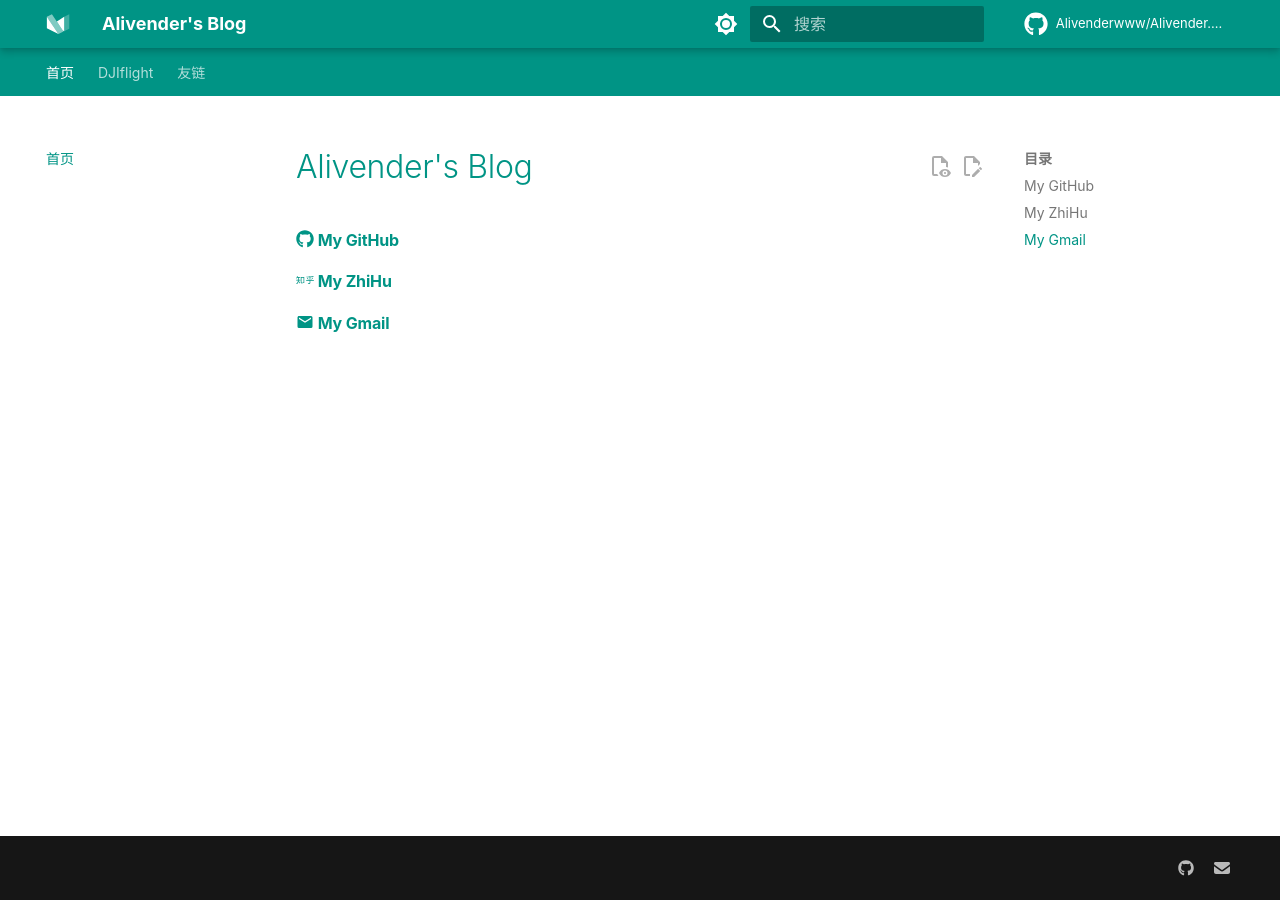
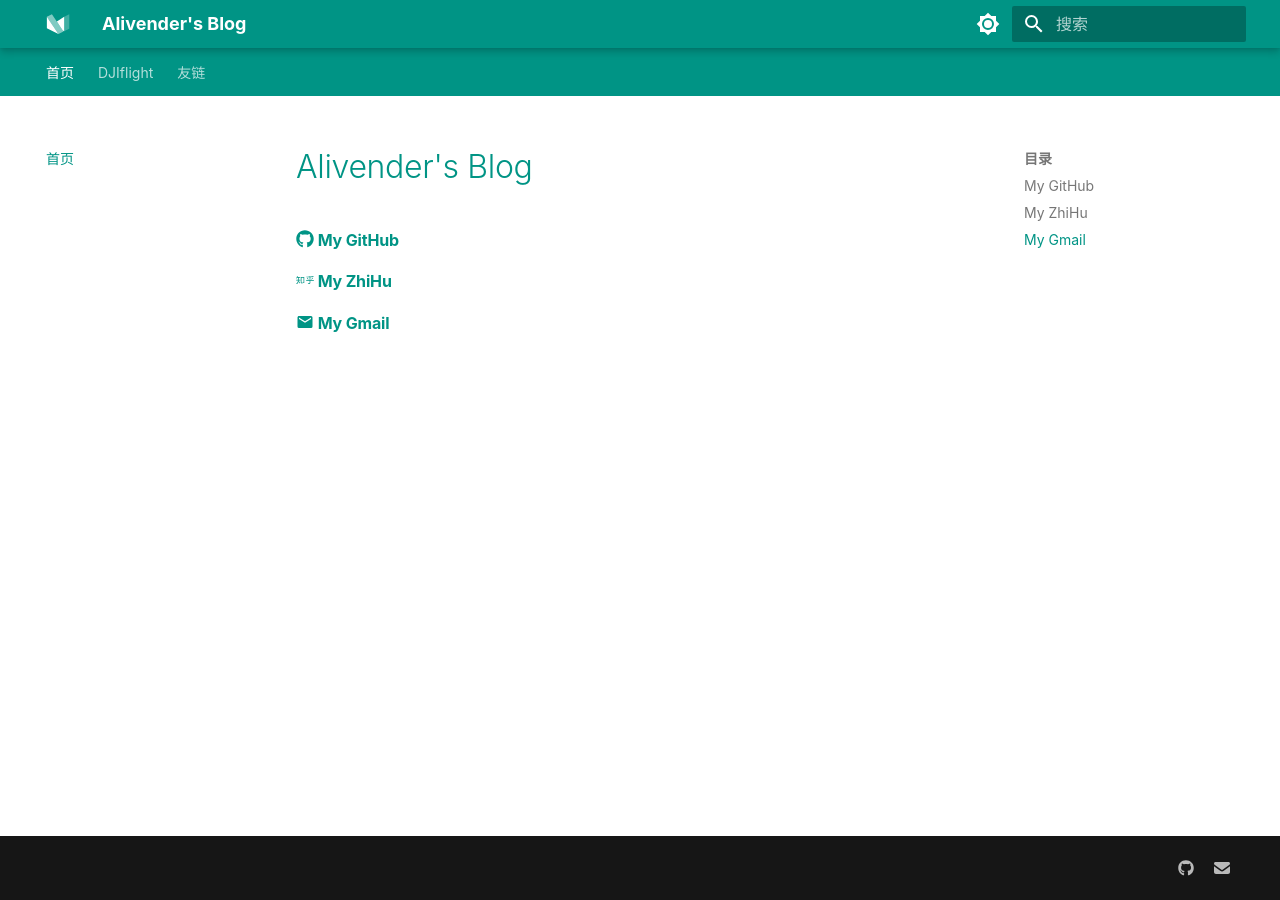
Before and after one commit to Alivenderwww/Alivenderwww.github.io, an MkDocs documentation site: the page built from docs/index.md, in a window 1280 px wide. Built offline with MkDocs 1.6.1 and Material for MkDocs 9.7.7, drawn with Linux system fonts in a browser that asks for light colours; some web fonts are replaced; comment, search, counter and statistics services are not loaded; a style sheet for code colours, icons or effects is not loaded.

Commit message:
third commit

```diff
--- a/mkdocs.yml
+++ b/mkdocs.yml
@@ -2,10 +2,6 @@ site_name: Alivender's Blog
 site_description: 一个技术博客，分享编程和技术心得
 site_author: Alivender
 site_url: https://alivenderwww.github.io/Alivender-blog/
-
-# Repository
-repo_name: Alivenderwww/Alivender.github.io
-repo_url: https://github.com/Alivenderwww/Alivender.github.io
 
 # Theme
 theme:
```
